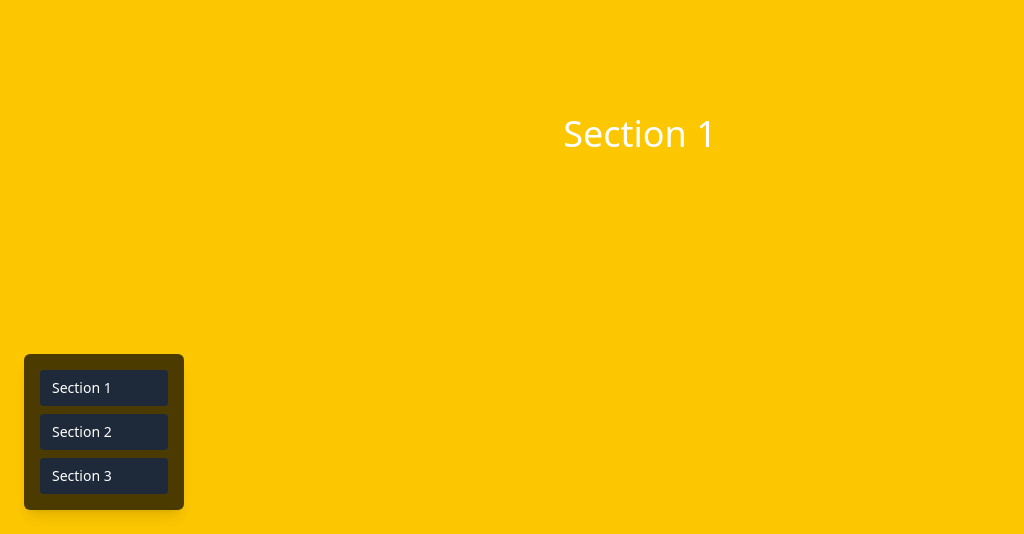
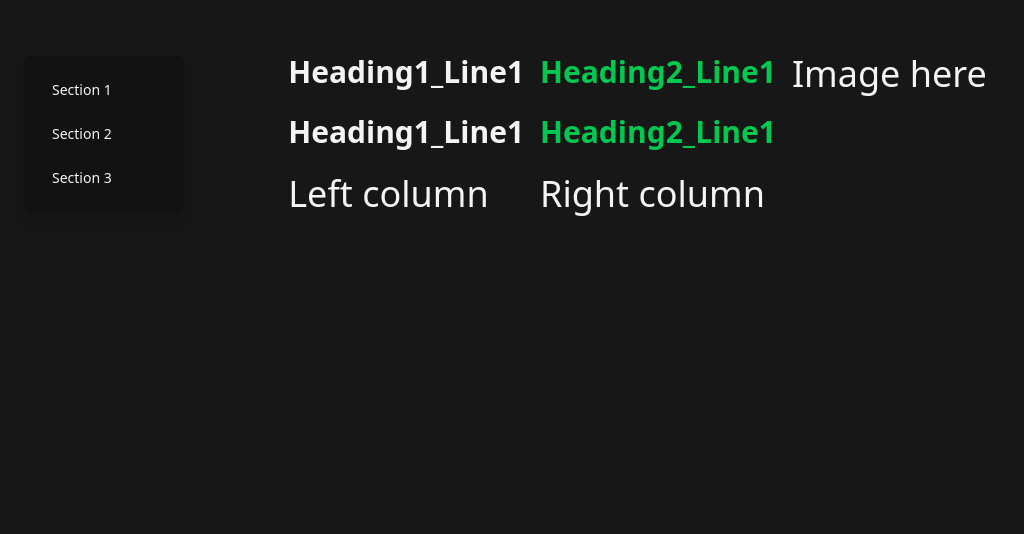
Before and after one commit to Stephan2001/Portfolio, a React (Vite) app: page / in a window 1280 px wide. Shown: the part 266-800 px from the top of the page, without its empty margins (0-1024 px from the left). Built offline with nearby package versions, Linux system fonts and the light colour scheme.

Commit message:
alt progress

```diff
--- a/src/pages/home.jsx
+++ b/src/pages/home.jsx
@@ -1,18 +1,22 @@
-import { useEffect, useRef } from "react";
+import { useEffect, useRef, useLayoutEffect } from "react";
 import LocomotiveScroll from "locomotive-scroll";
 import "locomotive-scroll/dist/locomotive-scroll.css";
+import Section1 from "../sections/Section1";
+import Section2 from "../sections/Section2";
+import Section3 from "../sections/Section3";
 
 const sections = [
-  { id: "section1", label: "Section 1", color: "bg-yellow-400" },
-  { id: "section2", label: "Section 2", color: "bg-blue-500" },
-  { id: "section3", label: "Section 3", color: "bg-green-600" },
+  { id: "section1", label: "Section 1", color: "bg-neutral-900", content: <Section1 /> },
+  { id: "section2", label: "Section 2", color: "bg-emerald-400", content: <Section2 /> },
+  { id: "section3", label: "Section 3", color: "bg-green-600", content: <Section3 /> },
 ];
 
 export default function App() {
   const scrollRef = useRef(null);
   const scrollInstance = useRef(null);
+  const progressRef = useRef(null);
 
-  useEffect(() => {
+  useLayoutEffect(() => {
     if (!scrollRef.current) return;
 
     scrollInstance.current = new LocomotiveScroll({
@@ -21,12 +25,21 @@ export default function App() {
       multiplier: 1.2,
     });
 
-    // Update after 200ms for content/layout stability
+    const updateProgress = ({ scroll, limit }) => {
+      const percentage = scroll.y / limit.y;
+      if (progressRef.current) {
+        progressRef.current.style.height = `${percentage * 100}%`;
+      }
+    };
+
+    scrollInstance.current.on("scroll", updateProgress);
+
     setTimeout(() => {
       scrollInstance.current?.update();
     }, 200);
 
     return () => {
+      scrollInstance.current?.off("scroll", updateProgress);
       scrollInstance.current?.destroy();
     };
   }, []);
@@ -41,31 +54,58 @@ export default function App() {
   return (
     <div className="relative">
       {/* Scrollable content */}
-      <main ref={scrollRef} data-scroll-container className="min-h-screen text-white">
-        {sections.map(({ id, label, color }) => (
+      <main ref={scrollRef} data-scroll-container className="min-h-screen text-gray-100">
+        {/* Page Sections */}
+        {sections.map(({ id, color, content }) => (
           <section
             key={id}
             id={id}
             data-scroll-section
             className={`h-screen flex items-center justify-center text-4xl ${color}`}
           >
-            {label}
+            {content}
           </section>
         ))}
       </main>
 
-      {/* Simple fixed nav box */}
-      <nav className="fixed bottom-6 left-6 z-50 bg-black/70 p-4 rounded-md shadow-lg space-y-2 w-40">
+      {/* Fixed nav bar */}
+      <nav className="fixed top-1/2 left-6 -translate-y-1/2 z-50">
+        <div className="relative bg-black/20 p-4 rounded-md shadow-lg space-y-2 w-40 overflow-hidden">
+          <div className="absolute left-0 top-0 bottom-0 w-1 rounded" />
+          <div
+            ref={progressRef}
+            className="absolute left-0 top-0 w-1 bg-green-500 rounded transition-all duration-75"
+            style={{ height: "0%" }}
+          />
+
+          {/* Nav buttons */}
           {sections.map(({ id, label }) => (
             <button
               key={id}
               onClick={() => handleNavClick(id)}
-            className="w-full px-3 py-2 rounded bg-gray-800 text-white text-sm text-left font-medium hover:bg-gray-700 cursor-pointer"
+              className="w-full px-3 py-2 rounded text-gray-100 text-sm text-left font-medium hover:bg-green-500 cursor-pointer relative z-10"
             >
               {label}
             </button>
           ))}
+        </div>
       </nav>
+
+      {/*
+      Interesting colour pallets
+      {
+        primary: "green-500",
+        background: "stone-900",
+        card: "stone-800",
+        text: "gray-100",
+        accent: "amber-400",
+        link: "sky-400",
+        secondary: "emerald-400",
+        error: "rose-500",
+        warning: "yellow-400",
+      }
+      */}
+
     </div>
   );
 }
--- /dev/null
+++ b/src/sections/Section1.jsx
@@ -0,0 +1,29 @@
+export default function Section1() {
+  return (
+    <>
+      <div className="grid grid-cols-10 gap-4">
+        <div className="space-y-6 col-span-7">
+          {/* Full-width heading row */}
+          <div className="flex gap-4">
+            <h1 className="text-3xl font-bold">Heading1_Line1</h1>
+            <h1 className="text-3xl font-bold text-green-500">Heading2_Line1</h1>
+          </div>
+
+          <div className="flex gap-4">
+            <h2 className="text-3xl font-bold">Heading1_Line1</h2>
+            <h2 className="text-3xl font-bold text-green-500">Heading2_Line1</h2>
+          </div>
+
+          {/* Two-column content block */}
+          <div className="grid grid-cols-2 gap-4">
+            <div>Left column</div>
+            <div>Right column</div>
+          </div>
+        </div>
+        <div className="col-span-3">
+          Image here
+        </div>
+      </div>
+    </>
+  );
+}
--- /dev/null
+++ b/src/sections/Section2.jsx
@@ -0,0 +1,7 @@
+export default function Section1() {
+  return (
+    <div>
+        bye
+    </div>
+  );
+}
--- /dev/null
+++ b/src/sections/Section3.jsx
@@ -0,0 +1,7 @@
+export default function Section1() {
+  return (
+    <div>
+        ok
+    </div>
+  );
+}
```
Lines whose indentation alone changed are shown as unchanged.
